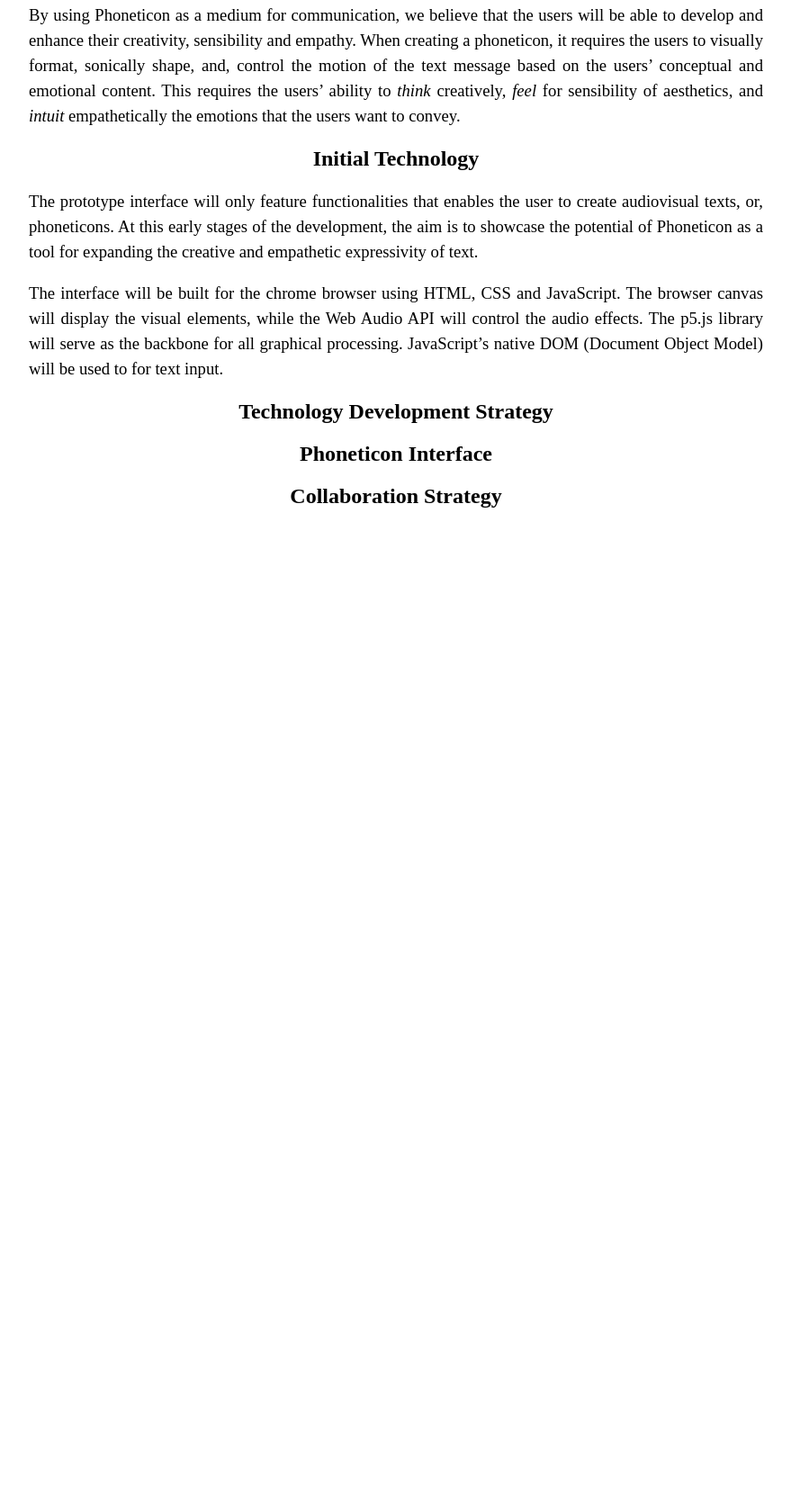
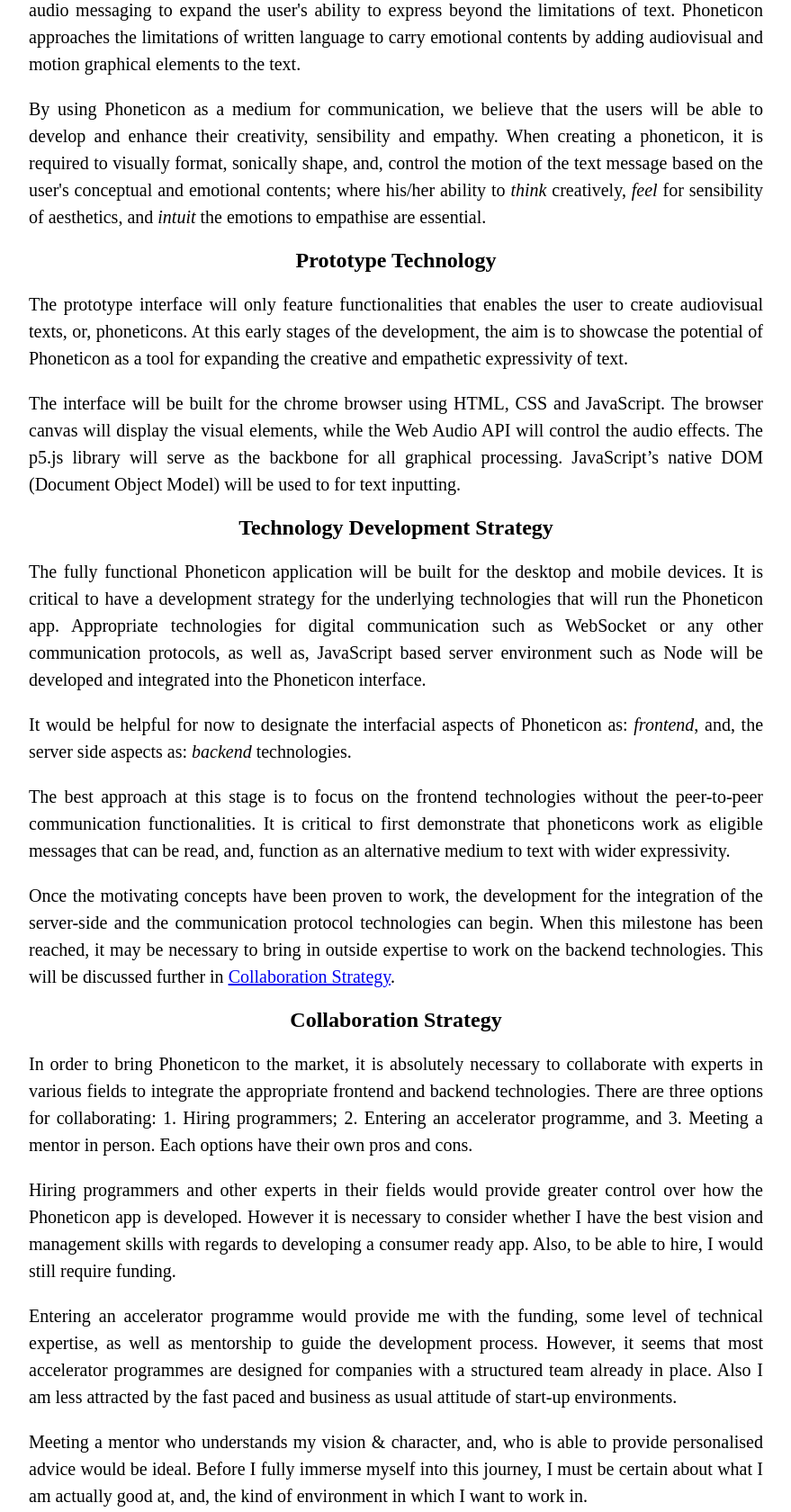
Before and after one commit to alcaloke/BusinessPlan, a plain HTML site: page index.html in a window 1280 px wide. Shown: the part 579-2259 px from the top of the page at 90% size, without its empty margins (200-1079 px from the left). Before the commit the page ends 1164 px from the top, so only its background shows below. Drawn offline with Linux system fonts and the light colour scheme.

Commit message:
draft01 completed

```diff
--- a/index.html
+++ b/index.html
@@ -11,18 +11,17 @@
     <nav>
         <ol>
             <li><a href='#intro'>Introduction</a></li>
-            <li><a href='#initTech'>Initial Technology</a></li>
+            <li><a href='#protoTech'>Prototype Technology</a></li>
             <li><a href='#TechDevStrat'>Technology Development Strategy</a></li>
-            <li><a href='#interface'>Phoneticon Interface</a></li>
             <li><a href='#collabStrat'>Collaboration Strategy</a></li>
         </ol>
     </nav>
+    <p>Last updated: 16th May 2019</p>
 </header>
 
 <body>
     <section id='intro'>
         <h2>Introduction</h2>
-
         <p>The aim is of this development plan to build a prototype interface for <strong>Phoneticon</strong>; a new
             platform for next-generation digital communication. The prototype interface will feature sufficient
             functionalities to give the users a taste of creating <i>audiovisual texts</i>, or, <i>phoneticons</i>.
@@ -36,38 +35,70 @@
             the limitations of written language to carry emotional contents by adding audiovisual and motion
             graphical elements to the text.</p>
         <p>By using Phoneticon as a medium for communication, we believe that the users will be able to develop and
-            enhance their creativity, sensibility and empathy. When creating a phoneticon, it requires the users to
-            visually format, sonically shape, and, control the motion of the text message based on the users’
-            conceptual and emotional content. This requires the users’ ability to <i>think</i> creatively,
-            <i>feel</i> for sensibility of aesthetics, and <i>intuit</i> empathetically the emotions that the users
-            want to convey.</p>
-
+            enhance their creativity, sensibility and empathy. When creating a phoneticon, it is required to
+            visually format, sonically shape, and, control the motion of the text message based on the user's conceptual
+            and
+            emotional contents; where his/her ability to <i>think</i> creatively, <i>feel</i> for
+            sensibility of aesthetics, and <i>intuit</i> the emotions to empathise are essential.</p>
     </section>
 
-    <section id='initTech'>
-        <h2>Initial Technology</h2>
-
+    <section id='protoTech'>
+        <h2>Prototype Technology</h2>
         <p>The prototype interface will only feature functionalities that enables the user to create audiovisual texts,
             or, phoneticons. At this early stages of the development, the aim is to showcase the potential of Phoneticon
             as a tool for expanding the creative and empathetic expressivity of text.</p>
         <p>The interface will be built for the chrome browser using HTML, CSS and JavaScript. The browser canvas will
             display the visual elements, while the Web Audio API will control the audio effects. The p5.js library will
             serve as the backbone for all graphical processing. JavaScript’s native DOM (Document Object Model) will be
-            used to for text input.</p>
-
-
+            used to for text inputting.</p>
     </section>
 
     <section id='TechDevStrat'>
         <h2>Technology Development Strategy</h2>
-    </section>
-
-    <section id='interface'>
-        <h2>Phoneticon Interface</h2>
+        <p>The fully functional Phoneticon application will be built for the desktop and mobile devices. It
+            is critical to have a development strategy for the underlying technologies that will run the Phoneticon app.
+            Appropriate technologies for digital communication such as WebSocket or any other communication protocols,
+            as well as, JavaScript based server environment such as Node will be developed and integrated into the
+            Phoneticon interface.</p>
+        <p>It would be helpful for now to designate the interfacial aspects of Phoneticon as: <i>frontend</i>, and, the
+            server side aspects as: <i>backend</i> technologies.</p>
+        <p>The best approach at this stage is to focus on the frontend technologies without the peer-to-peer
+            communication functionalities. It is critical to first demonstrate that phoneticons work as eligible
+            messages
+            that can be read, and, function as an alternative medium to text with wider expressivity.</p>
+        <p>Once the motivating concepts have been proven to work, the development for the integration of the server-side
+            and
+            the communication protocol technologies can begin. When this milestone has been reached, it may be
+            necessary to bring in outside expertise to work on the backend technologies. This will be discussed further
+            in <a href=”#collabStrat”>Collaboration Strategy<a>.</p>
     </section>
 
     <section id='collabStrat'>
         <h2>Collaboration Strategy</h2>
+        <p>In order to bring Phoneticon to the market, it is absolutely necessary to collaborate with experts in various
+            fields to integrate the appropriate frontend and backend technologies. There are three options for
+            collaborating: 1. Hiring programmers; 2. Entering an accelerator programme, and 3. Meeting a mentor in
+            person. Each options have their own pros and cons.</p>
+        <p>Hiring programmers and other experts in their fields would provide greater control over how the Phoneticon
+            app is developed. However it is necessary to consider whether I have the best vision and management skills
+            with regards to developing a consumer ready app. Also, to be able to hire, I would still require funding.
+        </p>
+        <p>Entering an accelerator programme would provide me with the funding, some level of technical expertise, as
+            well as mentorship to guide the development process. However, it seems that most accelerator programmes are
+            designed for companies with a structured team already in place. Also I am less attracted by the fast paced
+            and business as usual attitude of start-up environments.</p>
+        <p>Meeting a mentor who understands my vision & character, and, who is able to provide personalised advice would
+            be ideal. Before I fully immerse myself into this journey, I must be certain about what I am actually good
+            at, and, the kind of environment in which I want to work in.</p>
+        <p>It is clear that I am good at working with ideas; able to fuse multiple concepts to create an entirely new
+            vision. Such skill is an inherence of intuitives who are sensitive to aspects of reality that are not so
+            obvious to other types. It is the ability to recognise how particular qualities of reality are related to
+            each other. However such nature of intuitives make them over-sensitized in busy and fast paced environments.
+            Also an intuitive is not so capable when it comes to working with actual details of reality; rendering them
+            rather disorganised and disarrayed under pressurised and attentive circumstances.</p>
+        <p>Considering both my expertise and blind spots, it would be best to find a mentor who believes in my vision,
+            and, understands the way I work so that an environment suitable for the development can be co-produced.</p>
+
     </section>
 </body>
 
--- a/styles.css
+++ b/styles.css
@@ -23,7 +23,11 @@ h2 {
 }
 
 p {
-    font-size: 14pt;
+    font-size: 15pt;
     line-height: 150%;
     text-align: justify;
 }
+
+li {
+    font-size: 14pt;
+}
```
